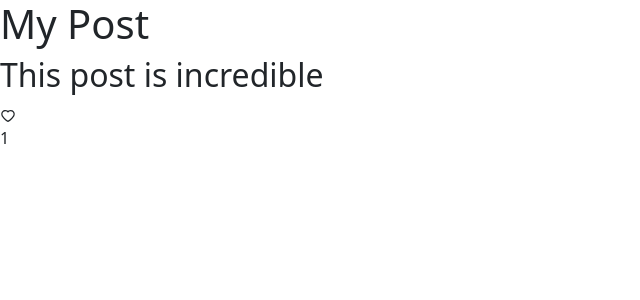
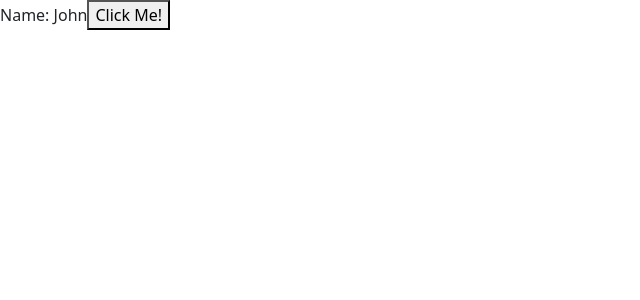
Before and after one commit to ringale95/React-Js-Mosh, a React (Vite) app in the folder vite-app/: page / in a window 1280 px wide. Shown: the top 300 px of the page, without its empty margins (0-640 px from the left). Built offline with nearby package versions, Linux system fonts and the light colour scheme.

Commit message:
feat: Button added

```diff
--- a/vite-app/src/App.tsx
+++ b/vite-app/src/App.tsx
@@ -1,17 +1,21 @@
-import Like from "./components/like";
+import { useState } from "react";
 
 const App = () => {
-  const post: any = {
-    title: "My Post",
-    description: "This post is incredible",
-    likes: 1,
+  const [game, setGame] = useState({
+    id: 1,
+    player: {
+      name: "John",
+    },
+  });
+
+  const handleClick = () => {
+    setGame({ ...game, player: { ...game.player, name: "Aniruddha" } });
   };
 
   return (
     <div>
-      <h1>{post.title}</h1>
-      <h2>{post.description}</h2>
-      <Like likes={post.likes} />
+      Name: {game.player.name}
+      <button onClick={handleClick}>Click Me!</button>
     </div>
   );
 };
--- a/vite-app/src/components/like.tsx
+++ /dev/null
@@ -1,25 +0,0 @@
-import { useState } from "react";
-import { AiFillHeart, AiOutlineHeart } from "react-icons/ai";
-
-interface Props {
-  likes: number;
-}
-
-const like = ({ likes }: Props) => {
-  const [isActive, setActive] = useState(false);
-  const [count, setCount] = useState(likes);
-
-  return (
-    <div onClick={() => setActive(!isActive)}>
-      {isActive ? (
-        <AiFillHeart color="#ff6b81" onClick={() => setCount(count - 1)} />
-      ) : (
-        <AiOutlineHeart onClick={() => setCount(count + 1)} />
-      )}
-      <br />
-      {count}
-    </div>
-  );
-};
-
-export default like;
```
Also changed, not shown: vite-app/src/Message.tsx (deleted, +0 -17 lines).
